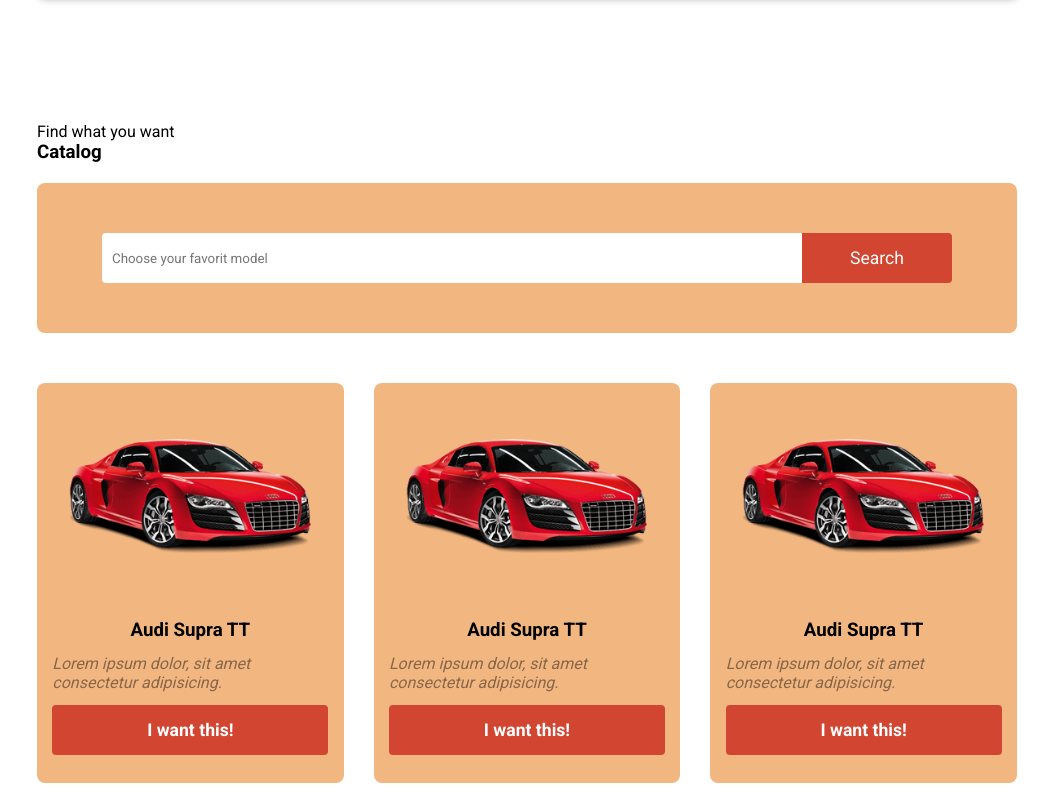
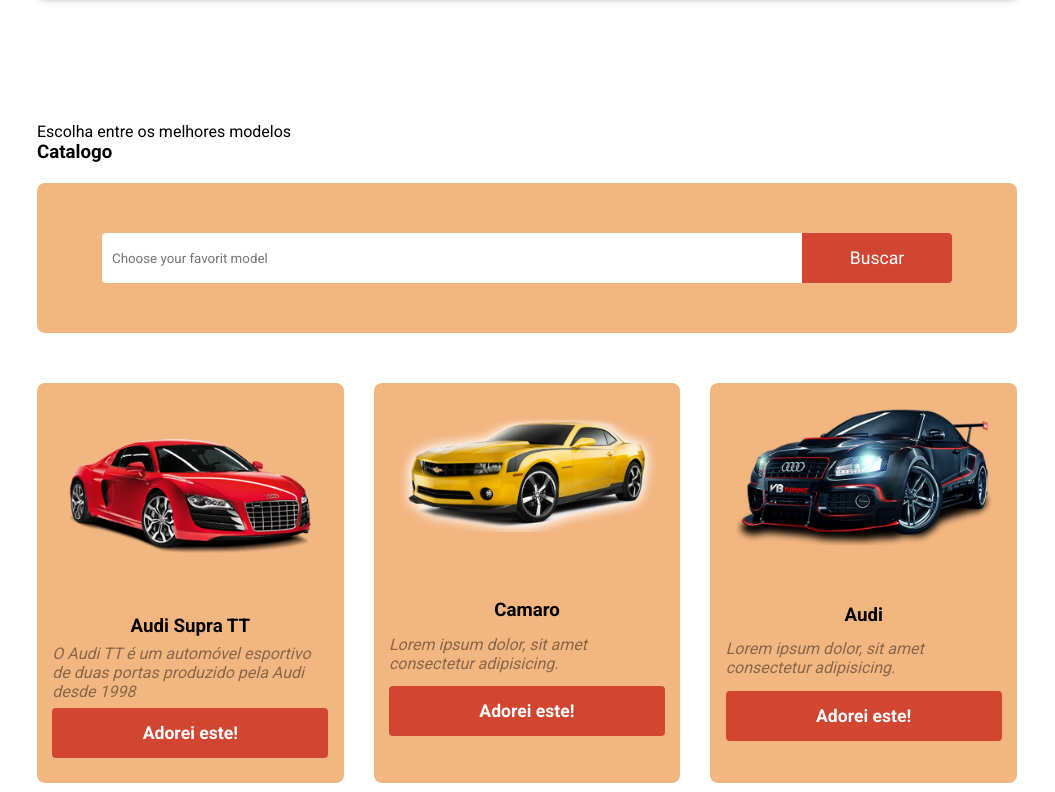
Before and after one commit to carlohcj/site-carros, a plain HTML site: page index.html in a window 1280 px wide. Shown: the part 588-1380 px from the top of the page, without its empty margins (113-1168 px from the left). Drawn offline with Linux system fonts and the light colour scheme.

Commit message:
Adicionado outros modelos

```diff
--- a/index.html
+++ b/index.html
@@ -32,12 +32,12 @@
     <section class="catalog" id="catalog">
         <div class="content">
             <div class="title-wrapper-catalog">
-                <p>Find what you want</p>
-                <h3>Catalog</h3>
+                <p>Escolha entre os melhores modelos</p>
+                <h3>Catalogo</h3>
             </div>
             <div class="filter-card">
                 <input type="text" class="search-input" placeholder="Choose your favorit model">
-                <button class="search-button">Search</button>
+                <button class="search-button">Buscar</button>
 
             </div>
             <div class="card-wrapper">
@@ -45,24 +45,24 @@
                     <img src="images/car-card.png" alt="Car">
                     <div class="card-content">
                         <h3>Audi Supra TT</h3>
-                        <p>Lorem ipsum dolor, sit amet consectetur adipisicing.</p>
-                        <button type="button">I want this!</button>
+                        <p>O Audi TT é um automóvel esportivo de duas portas produzido pela Audi desde 1998</p>
+                        <button type="button">Adorei este!</button>
                     </div>
                 </div>
                 <div class="card-item">
-                    <img src="images/car-card.png" alt="Car">
+                    <img src="images/camaro.png" alt="Car">
                     <div class="card-content">
-                        <h3>Audi Supra TT</h3>
+                        <h3>Camaro</h3>
                         <p>Lorem ipsum dolor, sit amet consectetur adipisicing.</p>
-                        <button type="button">I want this!</button>
+                        <button type="button">Adorei este!</button>
                     </div>
                 </div>
                 <div class="card-item">
-                    <img src="images/car-card.png" alt="Car">
+                    <img src="images/audi.png" alt="Car">
                     <div class="card-content">
-                        <h3>Audi Supra TT</h3>
+                        <h3>Audi</h3>
                         <p>Lorem ipsum dolor, sit amet consectetur adipisicing.</p>
-                        <button type="button">I want this!</button>
+                        <button type="button">Adorei este!</button>
                     </div>
                 </div>
                 <div class="card-item">
```
Also changed, not shown: images/audi.png (added), images/camaro.png (added).
